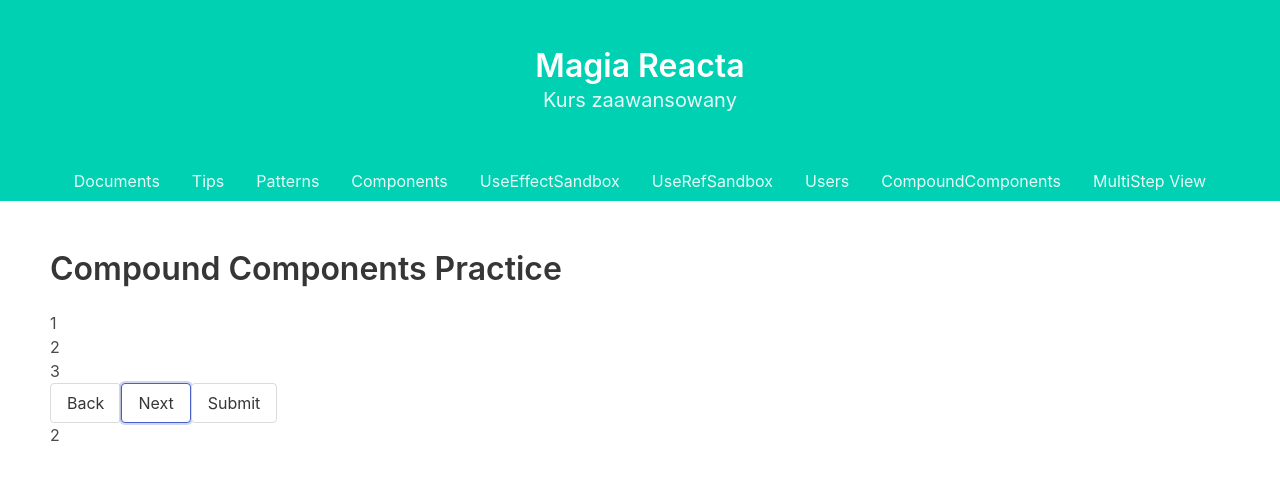
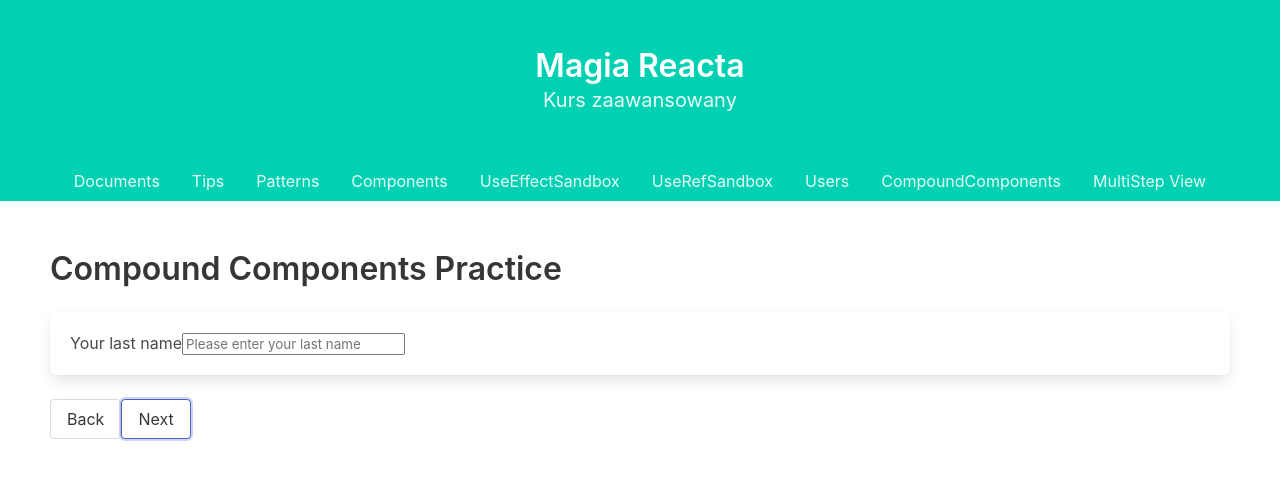
Before and after one commit to TZ-fn/kurs-magia-reacta-hr, a React (Create React App) app: page /multiStepView in a window 1280 px wide. Both pictures are taken after a click on the button "Next". Shown: the top 480 px of the page. Built offline with nearby package versions, Linux system fonts and the light colour scheme.

Commit message:
Changing pages now works

```diff
--- a/src/components/MultiStep/MultiStep.jsx
+++ b/src/components/MultiStep/MultiStep.jsx
@@ -6,7 +6,10 @@ const WizardContext = React.createContext({
   changePage: () => {},
 });
 
-const Page = ({ children }) => <div>{children}</div>;
+const Page = ({ children, pageIndex }) => {
+  const { currentPage } = useContext(WizardContext);
+  return currentPage === pageIndex ? children : null;
+};
 
 const Controls = () => {
   const context = useContext(WizardContext);
@@ -20,9 +23,9 @@ const Controls = () => {
       <button onClick={() => changePage(1)} className='button' type='button'>
         Next
       </button>
-      <button className='button' type='button'>
+      {/* <button className='button' type='button'>
         Submit
-      </button>
+      </button> */}
     </div>
   );
 };
@@ -31,14 +34,14 @@ const Wizard = ({ children }) => {
   const [currentPage, setCurrentPage] = useState(1);
 
   const changePage = (newPageIndex) => {
+    if ((currentPage === 3 && newPageIndex === 1) || (currentPage === 1 && newPageIndex === -1)) {
+      return;
+    }
     setCurrentPage((oldPageIndex) => oldPageIndex + newPageIndex);
   };
 
   return (
-    <WizardContext.Provider value={{ currentPage, changePage }}>
-      {children}
-      <p>{currentPage}</p>
-    </WizardContext.Provider>
+    <WizardContext.Provider value={{ currentPage, changePage }}>{children}</WizardContext.Provider>
   );
 };
 
--- a/src/components/views/MultiStepView.jsx
+++ b/src/components/views/MultiStepView.jsx
@@ -6,9 +6,30 @@ export default function MultiStepView() {
     <div>
       <h2 className='title is-3'>Compound Components Practice</h2>
       <MultiStep.Wizard>
-        <MultiStep.Page>1</MultiStep.Page>
-        <MultiStep.Page>2</MultiStep.Page>
-        <MultiStep.Page>3</MultiStep.Page>
+        <MultiStep.Page pageIndex={1}>
+          <div className='box'>
+            <label htmlFor='first-name'>
+              Your name
+              <input id='first-name' placeholder='Please enter your name' />
+            </label>
+          </div>
+        </MultiStep.Page>
+        <MultiStep.Page pageIndex={2}>
+          <div className='box'>
+            <label htmlFor='last-name'>
+              Your last name
+              <input id='last-name' placeholder='Please enter your last name' />
+            </label>
+          </div>
+        </MultiStep.Page>
+        <MultiStep.Page pageIndex={3}>
+          <div className='box'>
+            <label htmlFor='phone-number'>
+              Your phone number
+              <input id='first-name' placeholder='Please enter your phone number' />
+            </label>
+          </div>
+        </MultiStep.Page>
         <MultiStep.Controls />
       </MultiStep.Wizard>
     </div>
```
